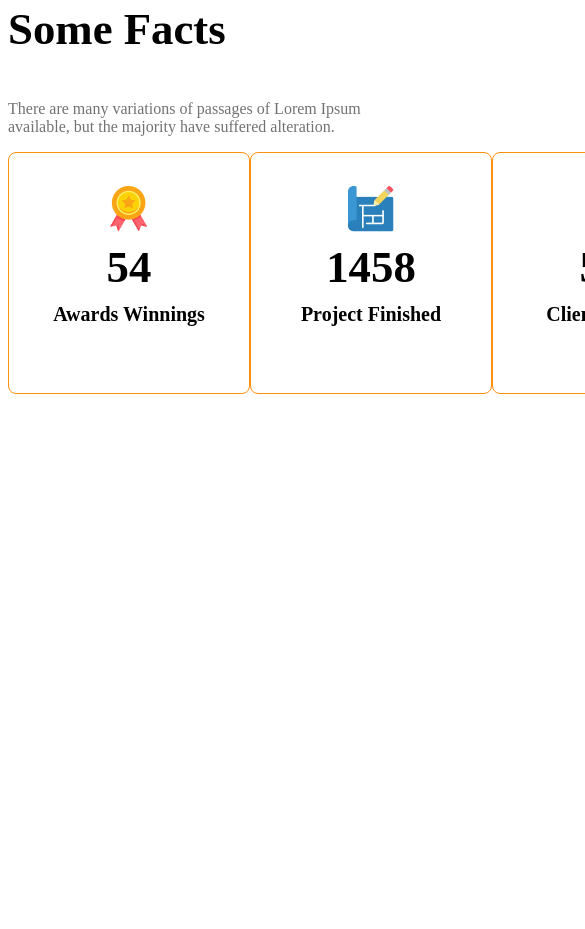
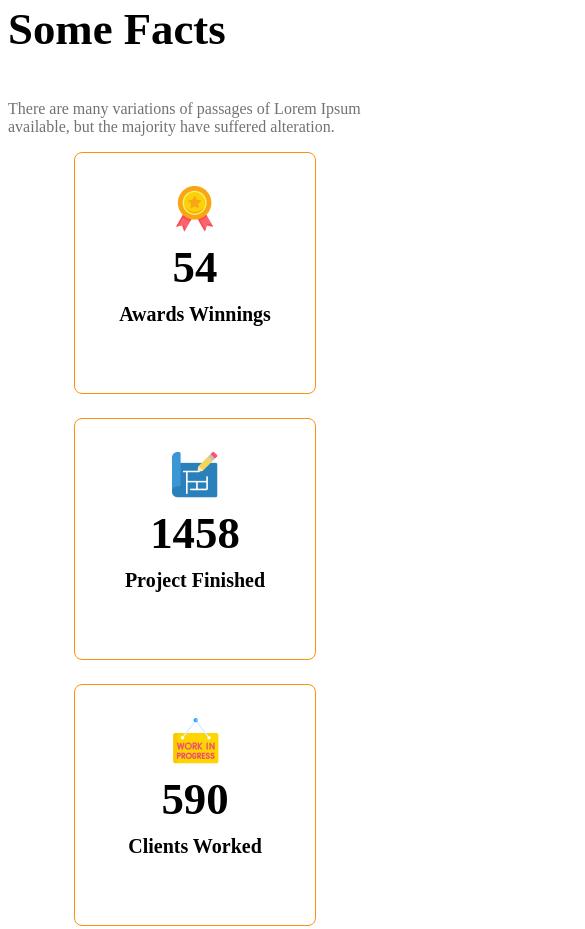
Before and after one commit to LinkonJT/g3-architects-website, a plain HTML site: page index.html in a window 390 px wide. Shown: the part 2999-3928 px from the top of the page, 585 px wide, since content can reach past the window. Before the commit the page ends 3523 px from the top, so only its background shows below. Drawn offline with Linux system fonts and the light colour scheme.

Commit message:
SOME FACTS section with responsive settings

```diff
--- a/styles/architect.css
+++ b/styles/architect.css
@@ -160,6 +160,9 @@ max-width: 530px;
 .fact-description{
     max-width: 540px;
 }
+
+
+
 /* responsive media query */
 
 @media screen and (max-width: 576px) {
@@ -169,8 +172,13 @@ max-width: 530px;
     flex-direction: column;
 }
 
-.team-img-container{
+.team-img-container, .facts-container{
     grid-template-columns: repeat(1, 1fr);
+}
+
+.facts-container{
+    justify-items: center;
+    gap: 24px;
 }
 .our-features{
     margin-left: 20px;
```
Also changed, not shown: index.html (+2 -2 lines).
